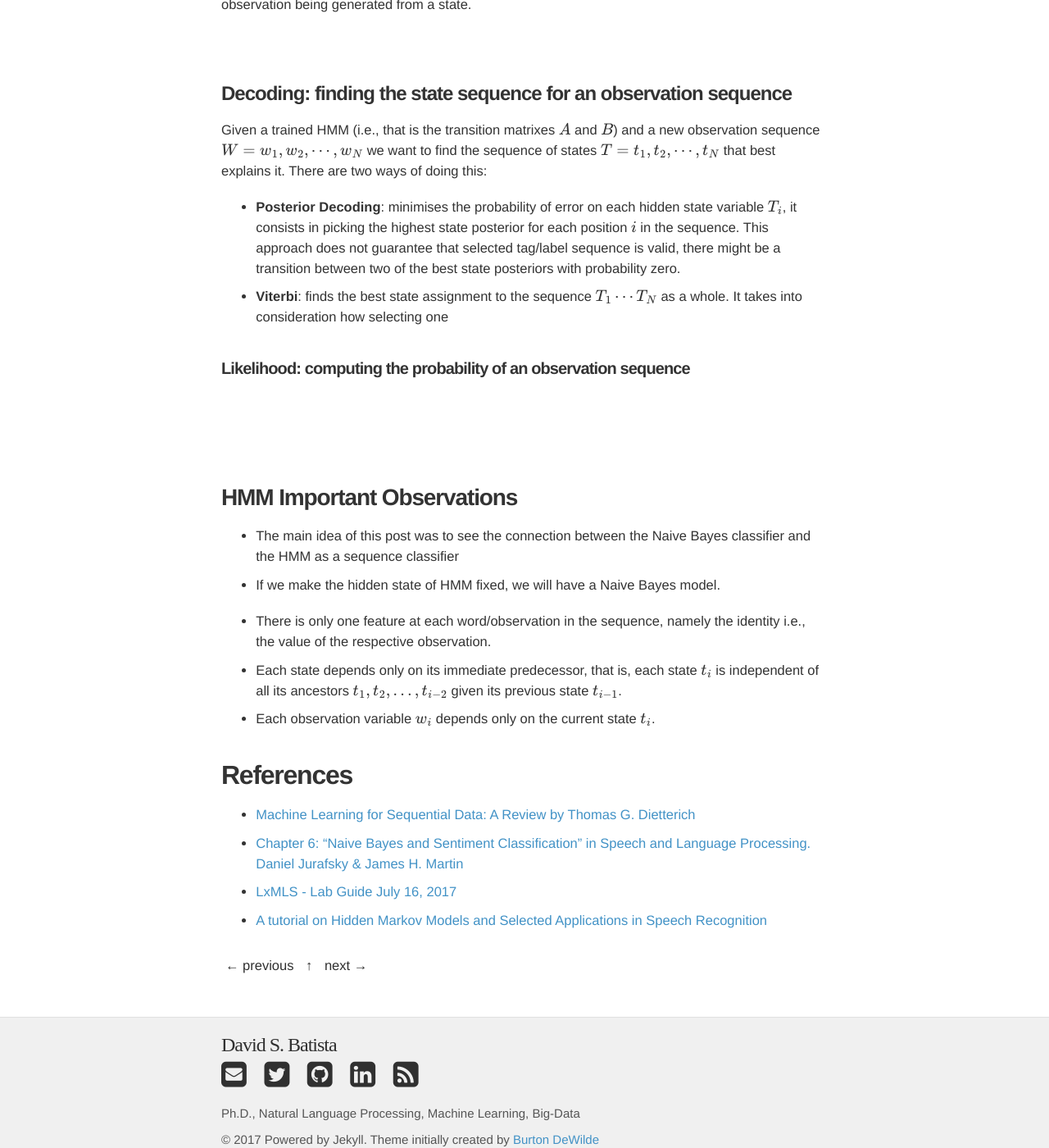
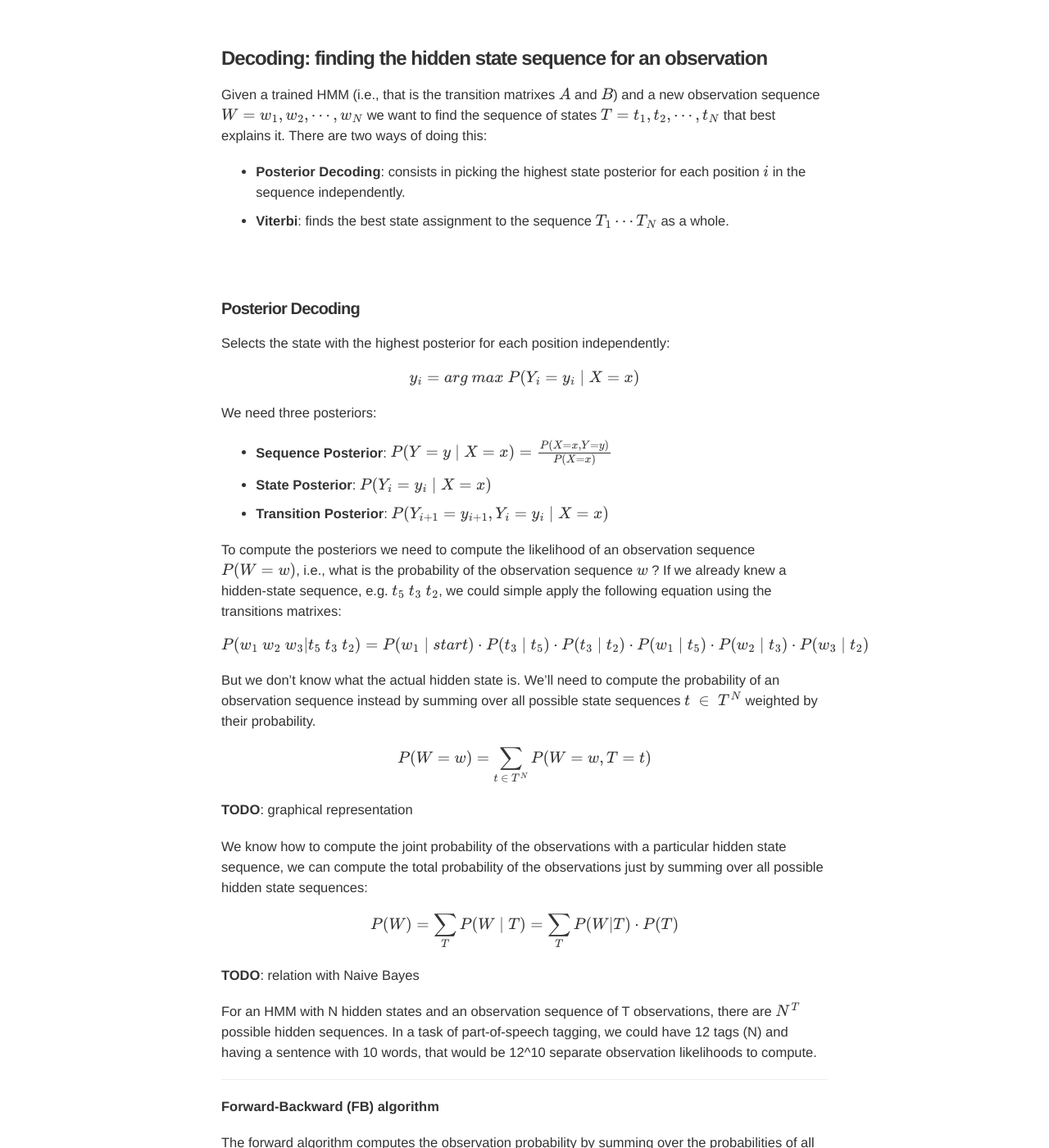
Before and after one commit to davidsbatista/davidsbatista.net, a Jekyll site: the page built from _posts/2017-08-09-HHM_and_Naive_Bayes.md, in a window 1280 px wide and 1400 px high, scrolled down 6882 px. Shown: the whole window at 82% size. Built offline with Jekyll 4.4.1, drawn with Linux system fonts in a browser that asks for light colours; nearby versions of some CDN libraries; some web fonts are replaced; formulas are drawn with MathJax 3; comment, search, counter and statistics services are not loaded; some of the changed text lies outside the part shown.

Commit message:
updated posts

```diff
--- a/_posts/2017-08-09-HHM_and_Naive_Bayes.md
+++ b/_posts/2017-08-09-HHM_and_Naive_Bayes.md
@@ -41,7 +41,7 @@ The Naive Bayes (NB) classifier is a ___generative model___, which builds a mode
 
 The Naive Bayes classifier returns the class that as the maximum posterior probability given the features:
 
-$$ \hat{y} = argmax\ p(y \mid \vec{x})$$
+$$ \hat{y} = arg\ max\ p(y \mid \vec{x})$$
 
 where $$y$$ it's a class and $$\vec{x}$$ is a feature vector associated to an observation. The NB classifier is based on the Bayes' theorem, applying the theroem to the equation above, we get:
 
@@ -189,8 +189,6 @@ In a HHM supervised scenario this is done by applying the __Maximum Likelihood E
 
 This is achieved by counting how many times each event occurs in the corpus and normalising the counts to form proper probability distributions. We need to count 4 quantities which represent the counts of each event in the corpus:
 
-___
-
 __Initial counts__: $$\displaystyle C_{init} (t_{k}) = \sum_{m=1}^{M} 1(t_{1}^m = t_{k})$$
 <br>(how often does state/label $$t_{k}$$ is the initial state/label)
 <br>
@@ -243,97 +225,80 @@ $$P_{trans(c_{k}|c_{l})} = \frac { C_{trans(c_{k},c_{l})} } {\sum\limits_{p=1}^{
 
 $$P_{emiss(w_{j}|c_{k})} = \frac { C_{emiss(w_{j},c_{k})} } { \sum\limits_{q=1}^{J} C_{emiss(w_{q},C_{k})}}$$
 
-___
 
-These equations will give is the __transition probability__ matrix $$A$$, with the probabilities from going from one label to another and the __emission probability__ matrix $$B$$ with the probabilities of an observation being generated from a state.
+These equations will produce the __transition probability__ matrix $$A$$, with the probabilities from going from one label to another and the __emission probability__ matrix $$B$$ with the probabilities of an observation being generated from a state.
 
 <br>
 
-#### __Decoding: finding the state sequence for an observation sequence__
+#### __Decoding: finding the hidden state sequence for an observation__
 
 Given a trained HMM (i.e., that is the transition matrixes $$A$$ and $$B$$) and a new observation sequence $$W = w_{1}, w_{2}, \cdots, w_{N}$$ we want to find the sequence of states $$T = t_{1}, t_{2}, \cdots, t_{N}$$ that best explains it. There are two ways of doing this:
 
-* __Posterior Decoding__: minimises the probability of error on each hidden state variable $$T_{i}$$, it consists in picking the highest
-  state posterior for each position $$i$$ in the sequence. This approach does not guarantee that selected tag/label sequence is valid, there might be a transition between two of the best state posteriors with probability zero.
+* __Posterior Decoding__: consists in picking the highest state posterior for each position $$i$$ in the sequence independently.
 
-* __Viterbi__: finds the best state assignment to the sequence $$T_{1} \cdots T_{N}$$ as a whole. It takes into consideration how selecting one
+* __Viterbi__: finds the best state assignment to the sequence $$T_{1} \cdots T_{N}$$ as a whole.
 
+<br>
 
-<!--
-Selecting the state with the highest posterior for each position independently,
+##### __Posterior Decoding__
 
-$$\hat{y} = argmax p(Y_{i} = y_{i} \mid X = x)$$
+Selects the state with the highest posterior for each position independently:
 
-* sequence posterior:
-* state posterior : prob. being in a given state in a certain position given the observed sequence
-* transition posterior:
+$$y_{i} = arg\ max \ P(Y_{i} = y_{i} \mid X = x)$$
 
-to compute the posteriors we need to compute the likelihood
+We need three posteriors:
 
--->
+* __Sequence Posterior__: $$ P( Y=y \mid  X = x) = \frac{P(X = x, Y = y)}{P(X = x)}$$
+<!-- probability of a particular hidden state sequence given that we have observed a particular sequence -->
 
+* __State Posterior__: $$ P( Y_{i} = y_{i} \mid  X = x)$$
+<!-- prob. being in a given state in a certain position given the observed sequence -->
 
-##### __Likelihood: computing the probability of an observation sequence__
+* __Transition Posterior__: $$ P( Y_{i+1} = y_{i+1}, Y_{i} = y_{i} \mid  X = x)$$
 
-<!--
-* Given an HMM $$\gamma$$ = ($$A$$,$$B$$) and an observation sequence $$W = w_{1}, w_{2}, \dots, w_{T}$$
-* How to determine the likelihood $$P( W \mid λ)$$, i.e., what is the probability of this observation sequence ?
-* Forward algorithm
+<!--probability of making a transition, from position i to i + 1, given the observed sequence.-->
 
-for a particular hidden state Q and an observation O, the likelihood of the observation sequence is:
+To compute the posteriors we need to compute the likelihood of an observation sequence $$P(W = w)$$, i.e., what is the probability of the observation sequence $$w$$ ? If we already knew a hidden-state sequence, e.g. $$t_{5}\ t_{3}\ t_{2}$$, we could simple apply the following equation using the transitions matrixes:
 
-$$P(W|T) = \prod_{i=1}^{N} P(w_{i} \mid t_{i})$$
+$$P(w_{1} \ w_{2} \ w_{3} | t_{5} \ t_{3} \ t_{2}) = P(w_{1} \mid start) \cdot P(t_{3} \mid t_{5}) \cdot P(t_{3} \mid t_{2}) \cdot P(w_{1} \mid t_{5}) \cdot P(w_{2} \mid t_{3}) \cdot P(w_{3} \mid t_{2})$$
 
-Applying the following equation for an already known state sequence:
+But we don't know what the actual hidden state is. We’ll need to compute the probability of an observation sequence instead by summing over all possible state sequences $$t\ \in\ T^{N}$$ weighted by their probability.
 
-$$P(3 1 3|hot hot cold) = P(3|hot)×P(1|hot)×P(3|cold)$$
-
-But we don't know what the actual hidden state is. We’ll need to compute the probability of an observation sequence instead by summing over all possible state sequences, weighted by their probability.
-
-First, let’s compute the joint probability of being in a particular state sequence T and generating a particular sequence O of observation events. In general, this is
-
-
-$$P(W|T) = P(W|T) \cdot  P(T) = \prod{} P(o_{i} \mid t_{i}) \times \prod{} P(q_{i} \mid q_{i-1})$$
-
-The computation of the joint probability of our ice-cream observation 3 1 3 and
-one possible hidden state sequence hot hot cold is:
-
-P(3 1 3,hot hot cold) = P(hot|start)×P(hot|hot)×P(cold|hot)×P(3|hot)×P(1|hot)×P(3|cold)
+$$P(W = w) = \sum\limits_{t\ \in\ T^{N}} P( W = w, T = t)$$
 
 __TODO__: graphical representation
 
-Now that we know how to compute the joint probability of the observations
-with a particular hidden state sequence, we can compute the total probability of the observations just by summing over all possible hidden state sequences:
+We know how to compute the joint probability of the observations with a particular hidden state sequence, we can compute the total probability of the observations just by summing over all possible hidden state sequences:
 
 $$P(W) = \sum_{T} P(W \mid T) = \sum_{T} P(W|T) \cdot  P(T) $$
 
-
 __TODO__: relation with Naive Bayes
 
-For our particular case, we would sum over the eight 3-event sequences cold cold cold, cold cold hot, that is, P(3 1 3) = P(3 1 3, cold cold cold) +P(3 1 3, cold cold hot) +P(3 1 3,hot hot cold) +...
+For an HMM with N hidden states and an observation sequence of T observations,
+there are $$N^{T}$$ possible hidden sequences. In a task of part-of-speech tagging, we could have 12 tags (N) and having a sentence with 10 words, that would be 12^10 separate observation likelihoods to compute.
 
-For an HMM with N hidden states and an observation sequence of T observations,
-there are $$N^{T}$$ possible hidden sequences.
+---
 
-For a task of part-of-speech tagging, we have 12 tags (N) and having a sentence with 10 words, that would be 12^10 separate observation likelihoods to compute.
-
-
-
-__TODO__: Forward algorithm
+__Forward-Backward (FB) algorithm__
 
 The forward algorithm computes the observation probability by summing over the probabilities of all possible hidden state paths that could generate the observation sequence, but it does so efficiently by implicitly folding each of these paths into a single forward trellis.
 
 The FB algorithm relies on the independence of previous states assumption, which is illustrated in the trellis view by having arrows only between consecutive states.
 
-The FB algorithm defines two auxiliary probabilities:
-  * the forward probability
-  * backward probability.
+<br>
+<br>
+<br>
+
+##### __Viterbi__
+
+<!--
+
+Noah Smith: https://vimeo.com/154512602
+http://www3.cs.stonybrook.edu/~ychoi/cse628/lecture/06-hmm.pdf
+
+http://idiom.ucsd.edu/~rlevy/teaching/winter2009/ligncse256/lectures/hmm_viterbi_mini_example.pdf
+
 -->
-
-
-
-
-
 
 
 
@@ -378,6 +343,6 @@ https://stats.stackexchange.com/questions/303717/is-there-any-relationship-betwe
 
 * [Chapter 6: "Naive Bayes and Sentiment Classification" in Speech and Language Processing. Daniel Jurafsky & James H. Martin](https://web.stanford.edu/~jurafsky/slp3/6.pdf)
 
-* [LxMLS - Lab Guide July 16, 2017](http://lxmls.it.pt/2017/LxMLS2017.pdf)
+* [LxMLS - Lab Guide July 16, 2017 - Day 2 "Sequence Models"](http://lxmls.it.pt/2017/LxMLS2017.pdf)
 
 * [A tutorial on Hidden Markov Models and Selected Applications in Speech Recognition](http://www.ece.ucsb.edu/Faculty/Rabiner/ece259/Reprints/tutorial%20on%20hmm%20and%20applications.pdf)
```
Also changed, not shown: other parts of _posts/2017-08-09-HHM_and_Naive_Bayes.md (+2 -18 lines), _posts/2017-08-10-Maximum_Entropy_Markov_Model.md (+5 -6 lines).
